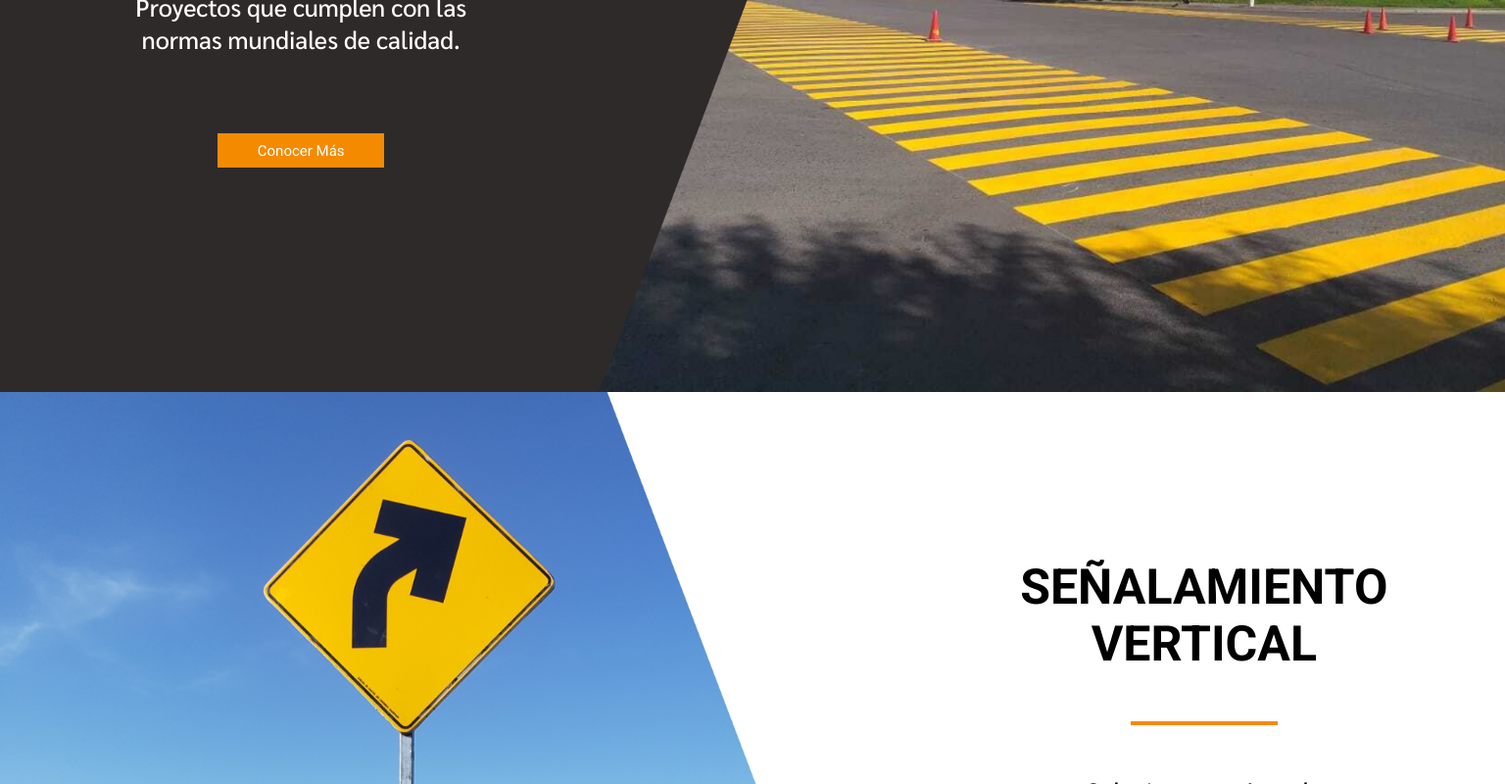
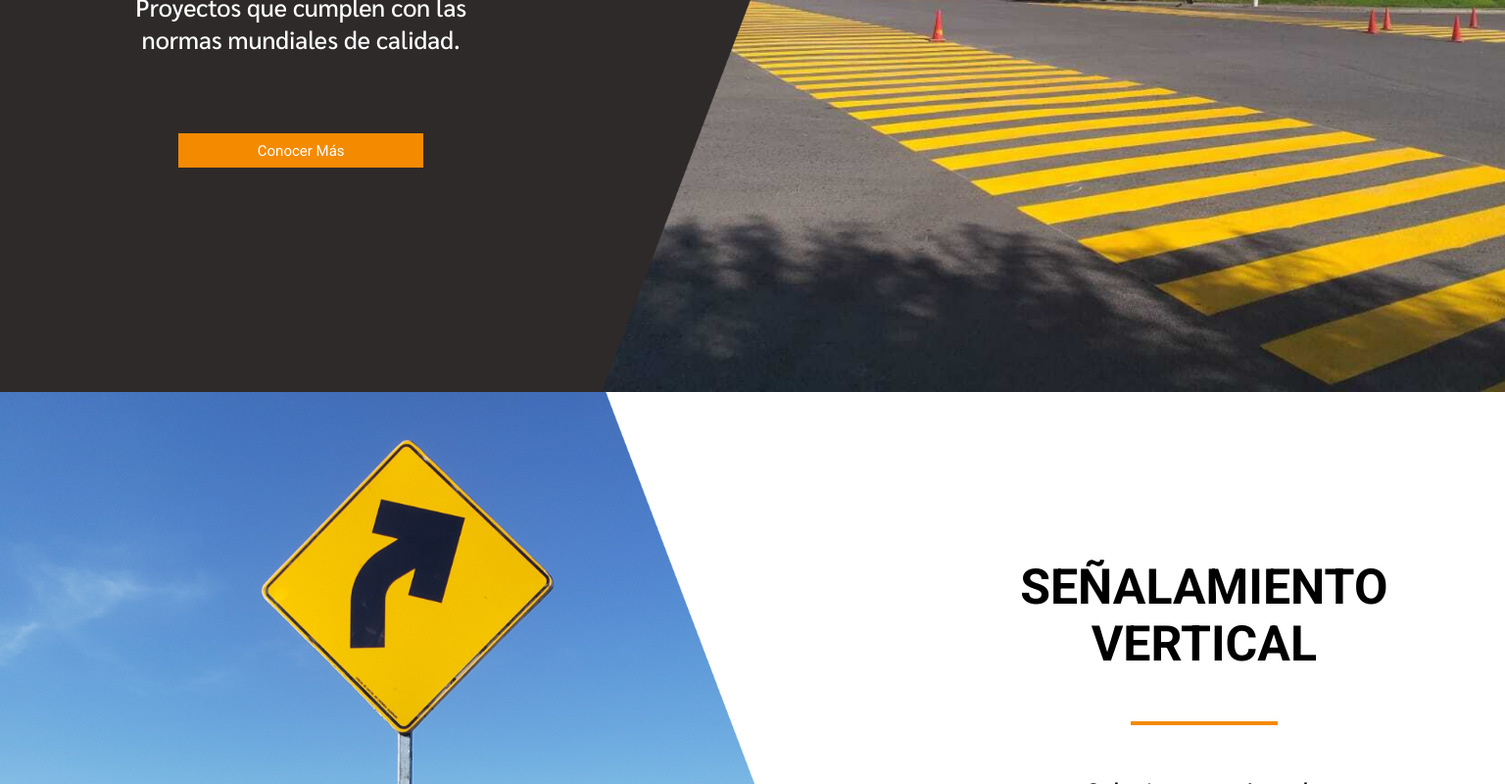
Before and after one commit to LOG1CRS/Urbafix-Webiste, a React app: page / in a window 1536 px wide. Shown: the part 2000-2800 px from the top of the page at 98% size. Built offline with nearby package versions, Linux system fonts and the light colour scheme.

Commit message:
Buttons fixed and links added to some buttons

```diff
--- a/src/assets/style/App.scss
+++ b/src/assets/style/App.scss
@@ -14,6 +14,10 @@ body {
   background-color: $white-general-color;
 }
 
+.link-clear {
+  text-decoration: none;
+}
+
 .button-primary {
   background-color: $orange-color;
   text-decoration: none;
@@ -26,6 +30,7 @@ body {
   justify-content: center;
   border: none;
   outline: 0;
+  width: 250px !important;
   cursor: pointer;
 }
 
--- a/src/assets/style/Layout/Navbar.scss
+++ b/src/assets/style/Layout/Navbar.scss
@@ -18,7 +18,7 @@
   display: none;
 }
 
-a {
+.navbar-item {
   font-family: $roboto-font;
   font-weight: $text-wght;
   font-size: 17px;
@@ -43,6 +43,8 @@ a {
 .dropdown-content a {
   color: black;
   text-decoration: none;
+  font-family: $roboto-font;
+  font-weight: $text-wght;
   font-size: 15px;
 }
 
@@ -171,7 +173,7 @@ a {
     height: 70px;
   }
 
-  a {
+  .navbar-item {
     color: $white-general-color;
   }
 
@@ -256,10 +258,6 @@ a {
 @media only screen and (min-width: 1400px) {
   .header {
     height: 80px;
-  }
-
-  a {
-    color: $white-general-color;
   }
 
   .navbar-item {
@@ -350,10 +348,6 @@ a {
     background-color: transparent;
   }
 
-  a {
-    color: $white-general-color;
-  }
-
   .navbar-item {
     font-size: 23px !important;
   }
--- a/src/assets/style/Main/BlackService.scss
+++ b/src/assets/style/Main/BlackService.scss
@@ -8,10 +8,6 @@
   display: grid;
   grid-template-rows: 60% 40%;
   grid-template-columns: 100%;
-}
-
-.black-service-img-container {
-  display: none;
 }
 
 .black-service-img-mobile {
@@ -106,18 +102,11 @@
     grid-template-columns: 40% 60%;
   }
 
-  .black-service-img-container {
-    display: flex;
-    align-items: center;
-    justify-content: flex-end;
-  }
-
-  .black-service-img {
-    width: 925px;
-  }
-
   .black-service-img-mobile {
-    display: none;
+    background-size: cover;
+    background-position-x: left;
+    order: 1;
+    background-repeat: no-repeat;
   }
 
   .black-service-content {
@@ -148,20 +137,6 @@
     grid-template-columns: 40% 60%;
   }
 
-  .black-service-img-container {
-    display: flex;
-    align-items: center;
-    justify-content: flex-end;
-  }
-
-  .black-service-img {
-    width: 925px;
-  }
-
-  .black-service-img-mobile {
-    display: none;
-  }
-
   .black-service-content {
     width: 400px;
     padding: 20px;
@@ -190,16 +165,6 @@
     grid-template-columns: 40% 60%;
   }
 
-  .black-service-img-container {
-    display: flex;
-    align-items: center;
-    justify-content: flex-end;
-  }
-
-  .black-service-img-mobile {
-    display: none;
-  }
-
   .black-service-content {
     width: 100%;
     padding-left: 100px;
@@ -222,8 +187,4 @@
     margin-top: 60px;
     margin-bottom: 60px;
   }
-
-  .black-service-img {
-    width: 120%;
-  }
 }
--- a/src/assets/style/Main/Hero.scss
+++ b/src/assets/style/Main/Hero.scss
@@ -39,6 +39,7 @@
 
 .button-main {
   font-size: 20px !important;
+  width: 310px !important;
 }
 
 @media only screen and (min-width: 600px) {
--- a/src/assets/style/Main/WhiteService.scss
+++ b/src/assets/style/Main/WhiteService.scss
@@ -8,10 +8,6 @@
   display: grid;
   grid-template-rows: 60% 40%;
   grid-template-columns: 100%;
-}
-
-.white-service-img-container {
-  display: none;
 }
 
 .white-service-img-mobile {
@@ -78,10 +74,6 @@
 }
 
 @media only screen and (min-width: 1020px) and (max-width: 1030px) {
-  .white-service-img-container {
-    display: none;
-  }
-
   .white-service-content {
     width: 600px;
     padding: 50px;
@@ -106,17 +98,10 @@
   }
 
   .white-service-img-mobile {
-    display: none;
-  }
-
-  .white-service-img-container {
-    display: flex;
-    align-items: center;
-    justify-content: center;
-  }
-
-  .white-service-img {
-    width: 925px;
+    background-size: cover;
+    background-position-x: right;
+    order: 1;
+    background-repeat: no-repeat;
   }
 
   .white-service-content {
@@ -142,20 +127,6 @@
     grid-template-columns: 60% 40%;
   }
 
-  .white-service-img-mobile {
-    display: none;
-  }
-
-  .white-service-img-container {
-    display: flex;
-    align-items: center;
-    justify-content: center;
-  }
-
-  .white-service-img {
-    width: 925px;
-  }
-
   .white-service-content {
     width: 400px;
     padding: 20px;
@@ -179,16 +150,6 @@
     grid-template-columns: 60% 40%;
   }
 
-  .white-service-img-mobile {
-    display: none;
-  }
-
-  .white-service-img-container {
-    display: flex;
-    align-items: center;
-    justify-content: left;
-  }
-
   .white-service-content {
     width: 100%;
     padding-left: 100px;
@@ -204,8 +165,4 @@
     font-size: 40px;
     margin-bottom: 80px;
   }
-
-  .white-service-img {
-    width: 120%;
-  }
 }
--- a/src/components/Main/BlackService.jsx
+++ b/src/components/Main/BlackService.jsx
@@ -12,7 +12,7 @@ const BlackService = ({ type }) => {
   const [mainImg, setMainImg] = useState();
   const [title, setTitle] = useState('');
   const [description, setDescription] = useState('');
-  // const [address, setAddress] = useState('');
+  const [address, setAddress] = useState('');
 
   useEffect(() => {
     switch (type) {
@@ -62,20 +62,17 @@ const BlackService = ({ type }) => {
           <h3>{title}</h3>
           <div className="service-line" />
           <p>{description}</p>
-          {/* <Link to={address}> */}
-          <button type="button" className="button-primary">
-            Conocer Más
-          </button>
-          {/* </Link> */}
+          <Link className="link-clear" to={address}>
+            <button type="button" className="button-primary">
+              Conocer Más
+            </button>
+          </Link>
         </div>
       </div>
       <div
         className="black-service-img-mobile"
         style={{ backgroundImage: `url(${mainImg})` }}
       />
-      <div className="black-service-img-container">
-        <img className="black-service-img" src={mainImg} alt="service" />
-      </div>
     </div>
   );
 };
--- a/src/components/Main/Hero.jsx
+++ b/src/components/Main/Hero.jsx
@@ -1,4 +1,5 @@
 import React from 'react';
+import { Link } from 'react-router-dom';
 
 import '../../assets/style/Main/Hero.scss';
 
@@ -11,9 +12,11 @@ const Hero = () => {
           Sabemos que cada proyecto es único, sabemos lo importante que es para
           usted, es por eso que hacemos cada proyecto a la medida.
         </p>
-        <button type="button" className="button-primary button-main">
-          Conoce Nuestros Proyectos
-        </button>
+        <Link className="link-clear" to="#projects">
+          <button type="button" className="button-primary button-main">
+            Conoce Nuestros Proyectos
+          </button>
+        </Link>
       </div>
     </div>
   );
--- a/src/components/Main/WhiteService.jsx
+++ b/src/components/Main/WhiteService.jsx
@@ -48,9 +48,6 @@ const WhiteService = ({ type }) => {
 
   return (
     <div className="white-service">
-      <div className="white-service-img-container">
-        <img className="white-service-img" src={mainImg} alt="service" />
-      </div>
       <div
         className="white-service-img-mobile"
         style={{ backgroundImage: `url(${mainImg})` }}
@@ -60,7 +57,7 @@ const WhiteService = ({ type }) => {
           <h3>{title}</h3>
           <div className="service-line" />
           <p>{description}</p>
-          <Link to={address}>
+          <Link className="link-clear" to={address}>
             <button type="button" className="button-primary">
               Conocer Más
             </button>
--- a/src/components/Main/WhoIsUrbafix.jsx
+++ b/src/components/Main/WhoIsUrbafix.jsx
@@ -1,4 +1,5 @@
 import React from 'react';
+import { Link } from 'react-router-dom';
 
 import '../../assets/style/Main/WhoIsUrbafix.scss';
 
@@ -29,9 +30,11 @@ const WhoIsUrbafix = () => {
             </p>
           </div>
           <div className="who-button-container">
-            <button type="button" className="button-primary who-button">
-              Acerca de nosotros
-            </button>
+            <Link className="link-clear" to="/about-us">
+              <button type="button" className="button-primary who-button">
+                Acerca de nosotros
+              </button>
+            </Link>
           </div>
         </div>
       </div>
```
